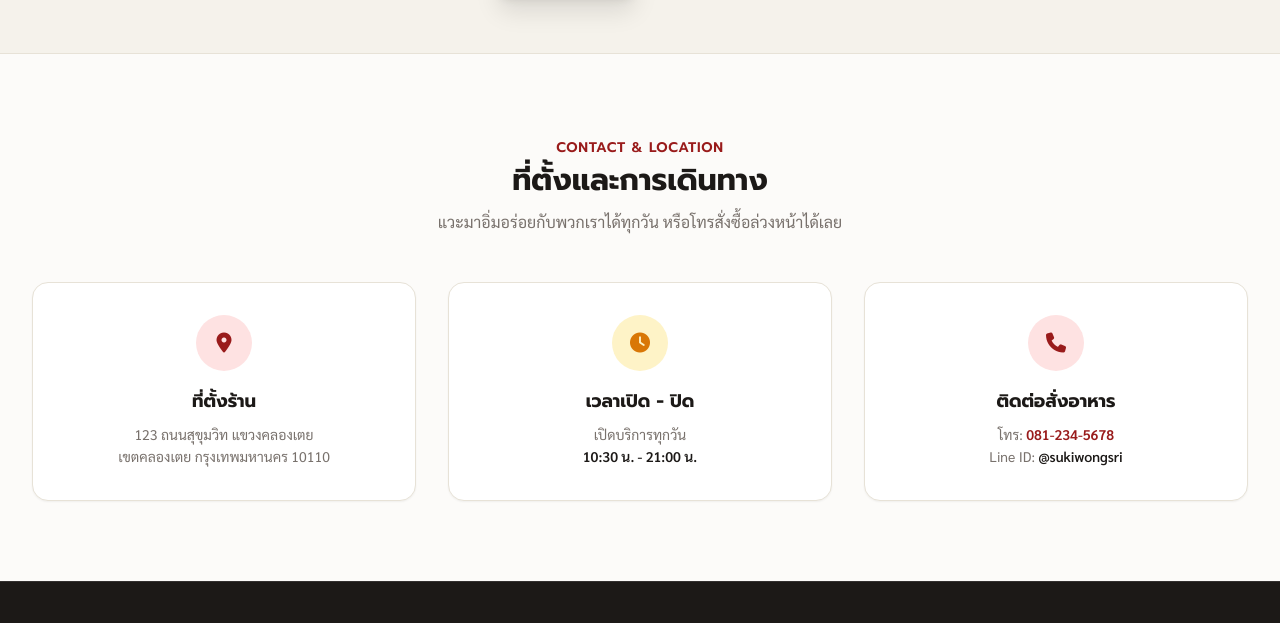
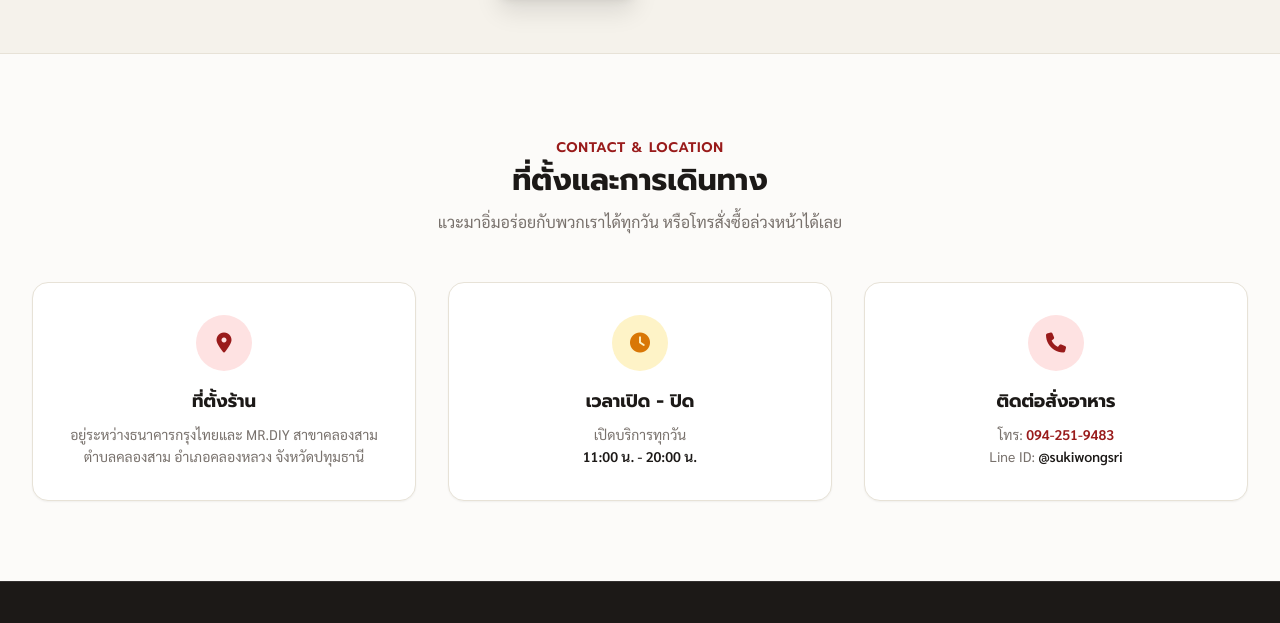
Before and after one commit to sirathatait-lab/SukiWongsri, a plain HTML site: page index.html in a window 1280 px wide. Shown: the part 2715-3338 px from the top of the page. Drawn offline with nearby package versions, Linux system fonts and the light colour scheme.

Commit message:
Update index.html

```diff
--- a/index.html
+++ b/index.html
@@ -391,7 +391,7 @@
                 </div>
                 <h3 class="text-lg font-bold font-prompt text-brand-dark mb-2">ที่ตั้งร้าน</h3>
                 <p class="text-brand-muted text-sm leading-relaxed">
-                    123 ถนนสุขุมวิท แขวงคลองเตย <br>เขตคลองเตย กรุงเทพมหานคร 10110
+                    อยู่ระหว่างธนาคารกรุงไทยและ MR.DIY สาขาคลองสาม <br>ตำบลคลองสาม อำเภอคลองหลวง จังหวัดปทุมธานี
                 </p>
             </div>
 
@@ -402,7 +402,7 @@
                 <h3 class="text-lg font-bold font-prompt text-brand-dark mb-2">เวลาเปิด - ปิด</h3>
                 <p class="text-brand-muted text-sm leading-relaxed">
                     เปิดบริการทุกวัน <br>
-                    <span class="font-semibold text-brand-dark">10:30 น. - 21:00 น.</span>
+                    <span class="font-semibold text-brand-dark">11:00 น. - 20:00 น.</span>
                 </p>
             </div>
 
@@ -412,7 +412,7 @@
                 </div>
                 <h3 class="text-lg font-bold font-prompt text-brand-dark mb-2">ติดต่อสั่งอาหาร</h3>
                 <p class="text-brand-muted text-sm leading-relaxed">
-                    โทร: <a href="tel:0812345678" class="text-brand-red font-semibold hover:underline">081-234-5678</a><br>
+                    โทร: <a href="tel:0942519483" class="text-brand-red font-semibold hover:underline">094-251-9483</a><br>
                     Line ID: <span class="text-brand-dark font-semibold">@sukiwongsri</span>
                 </p>
             </div>
```
